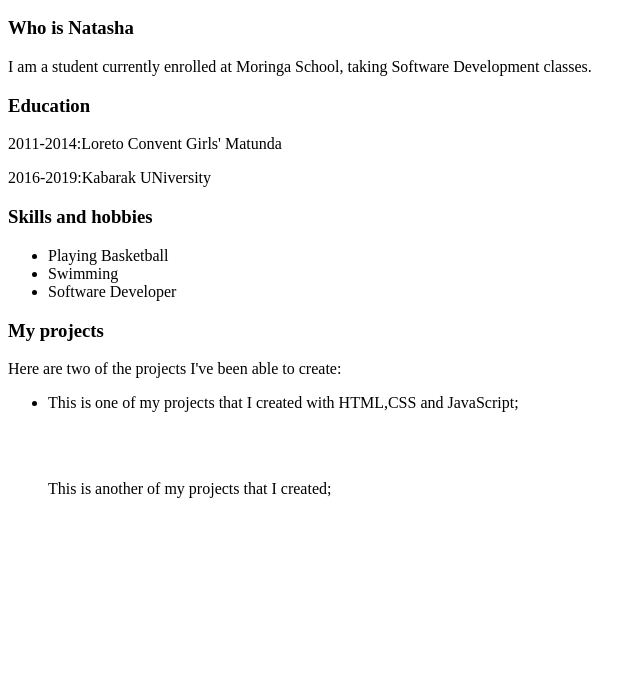
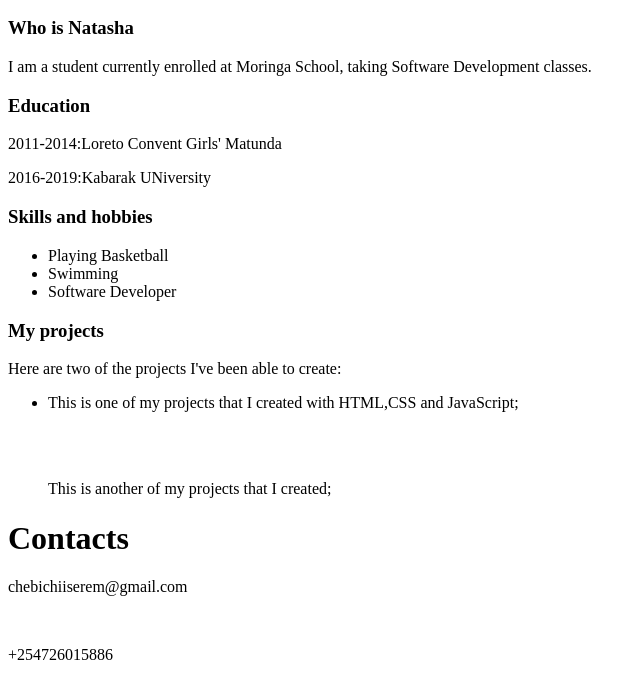
Before and after one commit to Chebichii-Lab/new-portfolio, a plain HTML site: page index.html in a window 1280 px wide. Shown: the part 519-1199 px from the top of the page, without its empty margins (0-643 px from the left). Before the commit the page ends 1033 px from the top, so only its background shows below. Drawn offline with Linux system fonts and the light colour scheme.

Commit message:
Added a p tag in the html file

```diff
--- a/index.html
+++ b/index.html
@@ -47,8 +47,11 @@
             </li>
         </ul>
     </div>
-    <div id="contacts">
-
+    <div class="contacts">
+        <h1>Contacts</h1>
+        <p>chebichiiserem@gmail.com</p>
+        <br>
+        <p>+254726015886</p>
     </div>
 </body>
 </html>
```
